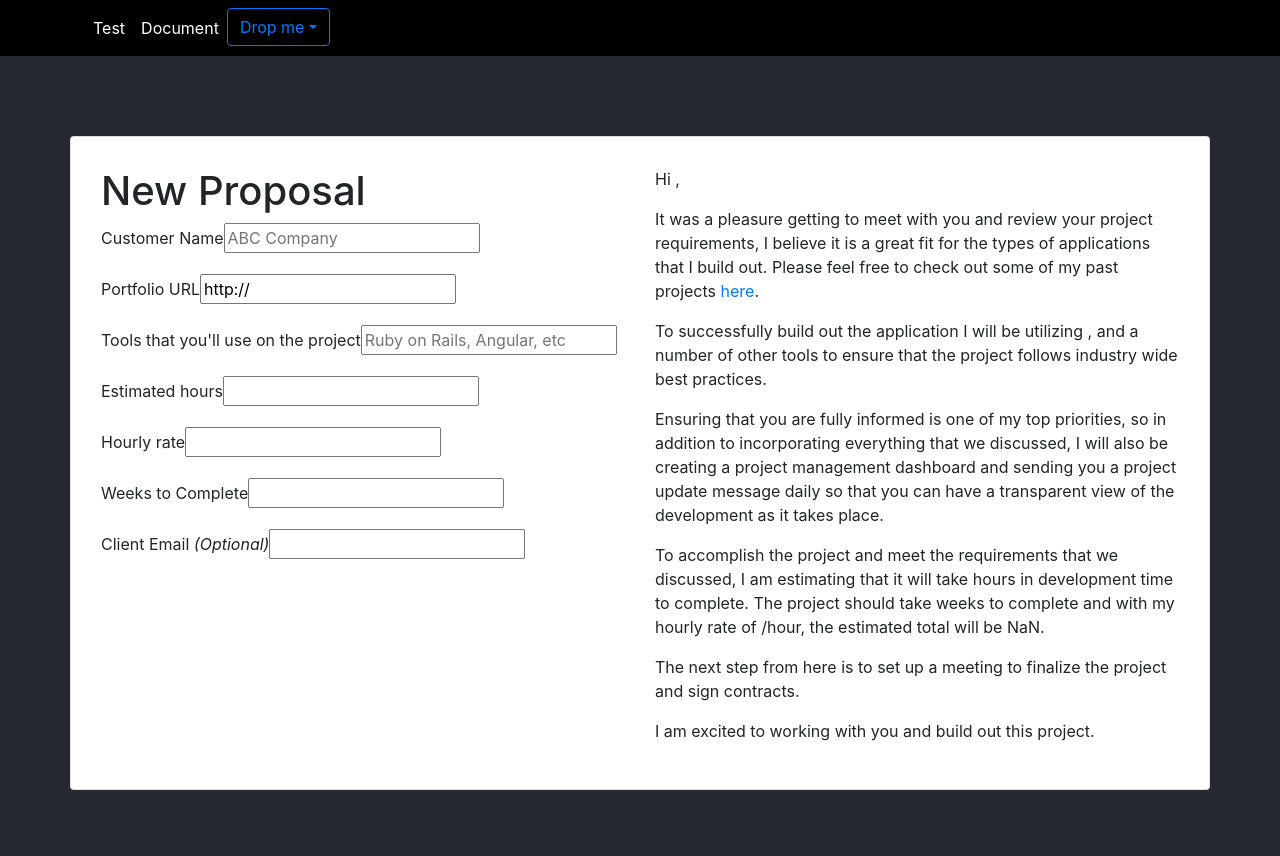
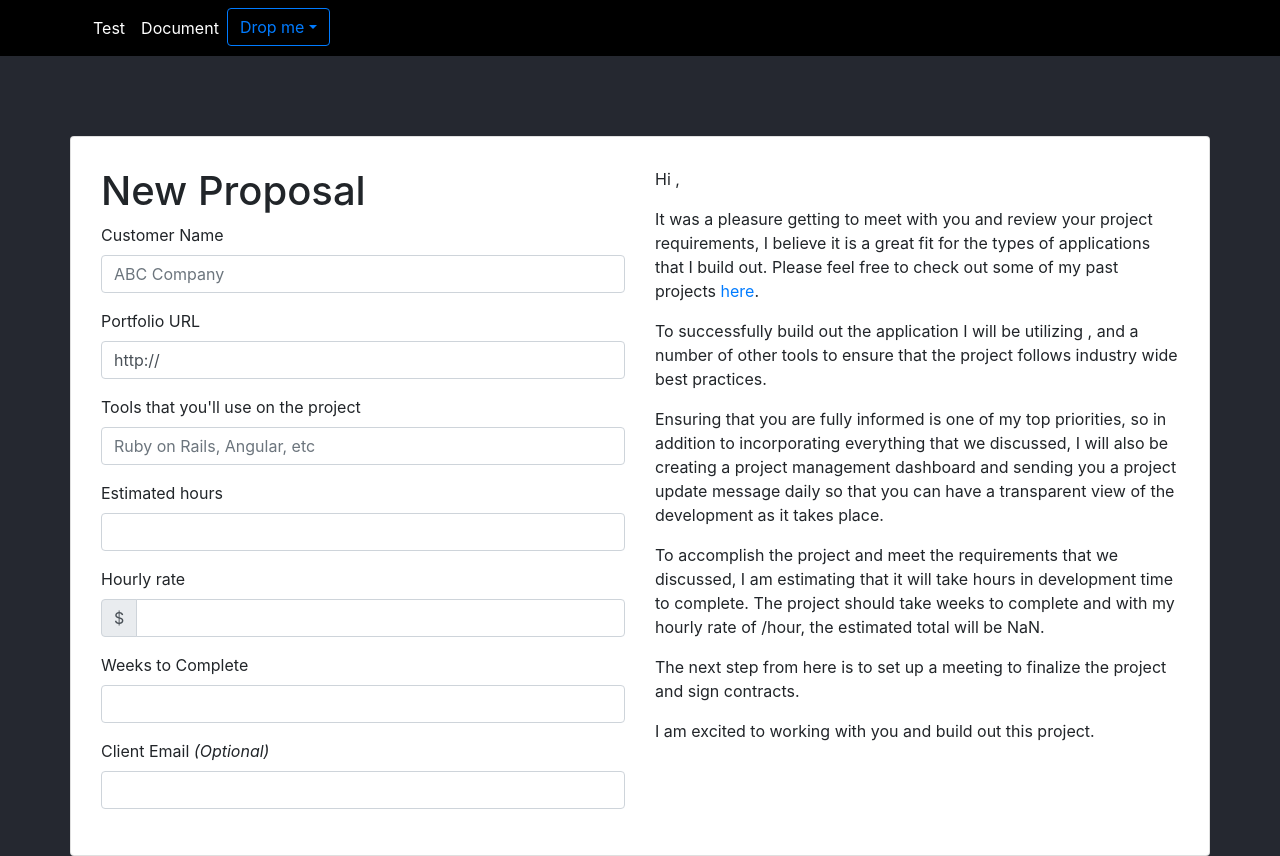
Before and after one commit to ajithkgatty/Angular_Rails_front, an Angular app: page /proposals/new in a window 1280 px wide. Before the commit the page ends 800 px from the top, so only its background shows below. Built offline with nearby package versions, Linux system fonts and the light colour scheme.

Commit message:
adding validation styles and bootstrap addons

```diff
--- a/src/app/proposals/proposal-new.component.html
+++ b/src/app/proposals/proposal-new.component.html
@@ -8,13 +8,16 @@
 						<label for="customer"> Customer Name </label>
 						<input type="text"
 							id="customer"
+							class="form-control"
 							placeholder="ABC Company"
 							required
 							name="customer"
 							#customer='ngModel'
 							[(ngModel)]="proposal.customer"
 							>
-						<div [hidden]= "customer.valid || customer.pristine" >
+						<div [hidden]= "customer.valid || customer.pristine"
+							class="alert alert-danger"
+						>
 							Enter a valid customer name
 						</div>
 					</div>
@@ -23,12 +26,15 @@
 						<label for="portfolio_url">Portfolio URL</label>
 						<input type="text"
 							id="portfolio_url"
+							class="form-control"
 							required
 							name="portfolio_url"
 							#portfolio_url='ngModel'
 							[(ngModel)]="proposal.portfolio_url"
 						>
-						<div [hidden]= "portfolio_url.valid || portfolio_url.pristine" >
+						<div [hidden]= "portfolio_url.valid || portfolio_url.pristine"
+							class="alert alert-danger"
+						>
 							Enter a valid portfolio url
 						</div>
 					</div>
@@ -37,13 +43,16 @@
 						<label for="tools">Tools that you'll use on the project</label>
 						<input type="text"
 							id="tools"
+							class="form-control"
 							placeholder="Ruby on Rails, Angular, etc"
 							required
 							name="tools"
 							#tools='ngModel'
 							[(ngModel)]="proposal.tools"
 						>
-						<div [hidden]= "tools.valid || tools.pristine" >
+						<div [hidden]= "tools.valid || tools.pristine"
+							class="alert alert-danger"
+						>
 							Enter a list of valid tools
 						</div>
 					</div>
@@ -52,26 +61,37 @@
 						<label for="estimated_hours">Estimated hours</label>
 						<input type="number"
 							id="estimated_hours"
+							class="form-control"
 							required
 							name="estimated_hours"
 							#estimated_hours='ngModel'
 							[(ngModel)]="proposal.estimated_hours"
 						>
-						<div [hidden]= "estimated_hours.valid || estimated_hours.pristine" >
+						<div [hidden]= "estimated_hours.valid || estimated_hours.pristine"
+							class="alert alert-danger"
+						>
 							Enter a valid estimated hours
 						</div>
 					</div>
 
 					<div class="form-group">
 						<label for="hourly_rate">Hourly rate</label>
+						<div class="input-group">
+							<div class="input-group-prepend">
+								<span class="input-group-text">$</span>
+							</div>
 							<input type="number"
 								id="hourly_rate"
+								class="form-control"
 								required
 								name="hourly_rate"
 								#hourly_rate='ngModel'
 								[(ngModel)]="proposal.hourly_rate"
 							>
-						<div [hidden]= "hourly_rate.valid || hourly_rate.pristine" >
+						</div>
+						<div [hidden]= "hourly_rate.valid || hourly_rate.pristine"
+							class="alert alert-danger"
+						>
 							Enter a valid hourly rate
 						</div>
 					</div>
@@ -80,12 +100,15 @@
 						<label for="weeks_to_complete">Weeks to Complete</label>
 						<input type="number"
 							id="weeks_to_complete"
+							class="form-control"
 							required
 							name="weeks_to_complete"
 							#weeks_to_complete='ngModel'
 							[(ngModel)]="proposal.weeks_to_complete"
 						>
-						<div [hidden]= "weeks_to_complete.valid || weeks_to_complete.pristine" >
+						<div [hidden]= "weeks_to_complete.valid || weeks_to_complete.pristine"
+							class="alert alert-danger"
+						>
 							Enter a valid number for weeks to complete
 						</div>
 					</div>
@@ -94,6 +117,7 @@
 						<label for="client_email">Client Email <em>(Optional)</em></label>
 						<input type="email"
 							id="client_email"
+							class="form-control"
 							name="client_email"
 							#client_email='ngModel'
 							[(ngModel)]="proposal.client_email"
```
Lines whose indentation alone changed are shown as unchanged.
